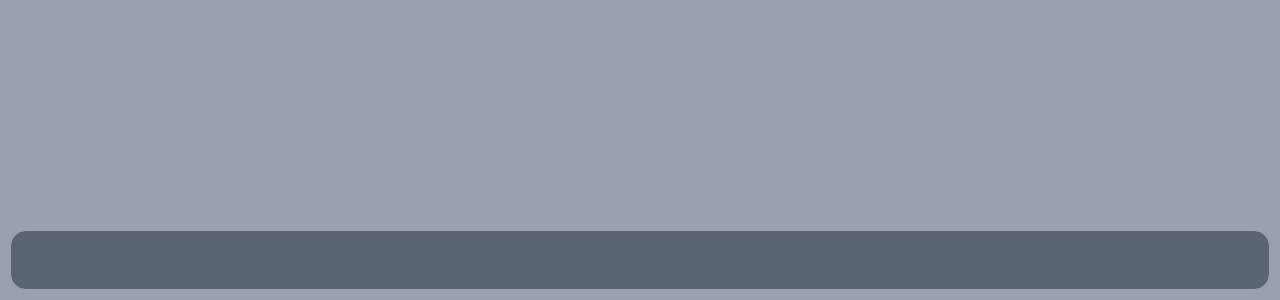
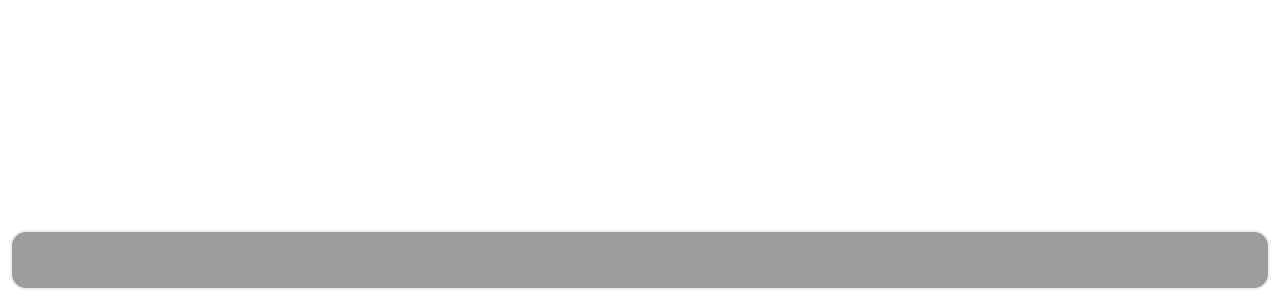
Before and after one commit to Debarghya-Basak/portfolio-os, a Next.js app: page / in a window 1280 px wide. Shown: the part 500-800 px from the top of the page. Built offline with nearby package versions, Linux system fonts and the light colour scheme.

Commit message:
added dock and theme

```diff
--- a/app/globals.css
+++ b/app/globals.css
@@ -4,5 +4,8 @@
   min-height: 100vh;
   min-width: 100vw;
 
-  --dark-theme-primary: #99a1af;
+  --dark-theme-primary: #3a3a3f;
+  --dark-theme-primary-contrast: #dedeeb;
+  --light-theme-primary: #dedeeb;
+  --light-theme-primary-contrast: #3a3a3f;
 }
--- a/components/apps/Dock/Dock.css
+++ b/components/apps/Dock/Dock.css
@@ -0,0 +1,9 @@
+.theme {
+  border: 2px solid var(--light-theme-primary-contrast);
+  background-color: var(--light-theme-primary);
+}
+
+.theme.dark {
+  border: 2px solid var(--dark-theme-primary-contrast);
+  background-color: var(--dark-theme-primary);
+}
--- a/components/apps/Dock/Dock.jsx
+++ b/components/apps/Dock/Dock.jsx
@@ -1,18 +1,22 @@
 "use client";
 
 import { useSelector } from "react-redux";
+import "./Dock.css";
 
-export default function Dock() {
-  const theme = useSelector((state) => state.theme);
+const Dock = () => {
+  const theme = useSelector((state) => state.theme.theme);
 
-  const style =
-    theme === "dark"
-      ? "border border-amber-500 w-full h-full rounded-2xl"
-      : "border border-amber-500 w-full h-full rounded-2xl";
+  console.log(theme);
 
   return (
     <div className="fixed bottom-0 w-screen h-20 p-2.5">
-      <div className="border border-gray-400 bg-gray-800 opacity-50 w-full h-full rounded-2xl"></div>
+      <div
+        className={`theme ${
+          theme === "dark" ? `dark` : ``
+        } w-full h-full rounded-2xl backdrop-blur-2xl opacity-50`}
+      ></div>
     </div>
   );
-}
+};
+
+export default Dock;
--- a/store/Theme/ThemeSlice.js
+++ b/store/Theme/ThemeSlice.js
@@ -4,7 +4,7 @@ const initialState = {
   theme: "dark",
 };
 
-const themeSlice = createSlice({
+export const themeSlice = createSlice({
   name: "theme",
   initialState,
   reducers: {
--- a/store/store.js
+++ b/store/store.js
@@ -2,5 +2,5 @@ import { configureStore } from "@reduxjs/toolkit";
 import themeReducer from "@/store/Theme/ThemeSlice";
 
 export const store = configureStore({
-  reducer: { themeReducer },
+  reducer: { theme: themeReducer },
 });
--- a/styles/styles.css
+++ b/styles/styles.css
@@ -1,3 +1,3 @@
-:root {
+/* :root {
   background-color: var(--dark-theme-primary);
-}
+} */
```
Also changed, not shown: components/apps/Wallpaper/Wallpaper.jsx (added, +11 -0 lines), components/apps/Wallpaper/Wallpaper.css (added).
